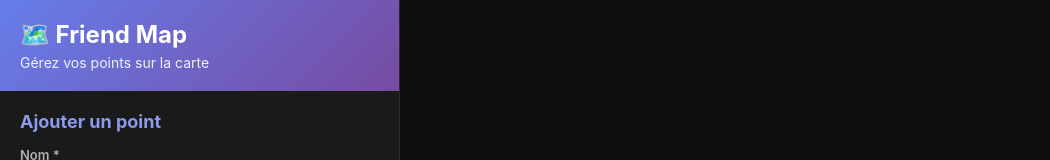
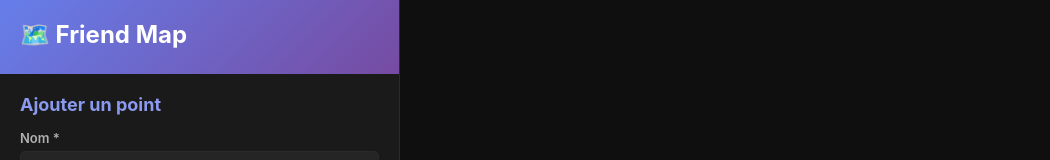
Before and after one commit to MIAOU2922/friend-map, a website: page public/index.html in a window 1280 px wide. Shown: the top 160 px of the page, without its empty margins (0-1050 px from the left). Drawn offline with Linux system fonts and the light colour scheme; no server answers.

Commit message:
remone useless info on web page

```diff
--- a/public/index.html
+++ b/public/index.html
@@ -12,7 +12,6 @@
         <div class="sidebar">
             <div class="header">
                 <h1>🗺️ Friend Map</h1>
-                <p>Gérez vos points sur la carte</p>
             </div>
 
             <!-- Formulaire d'ajout/modification -->
```
